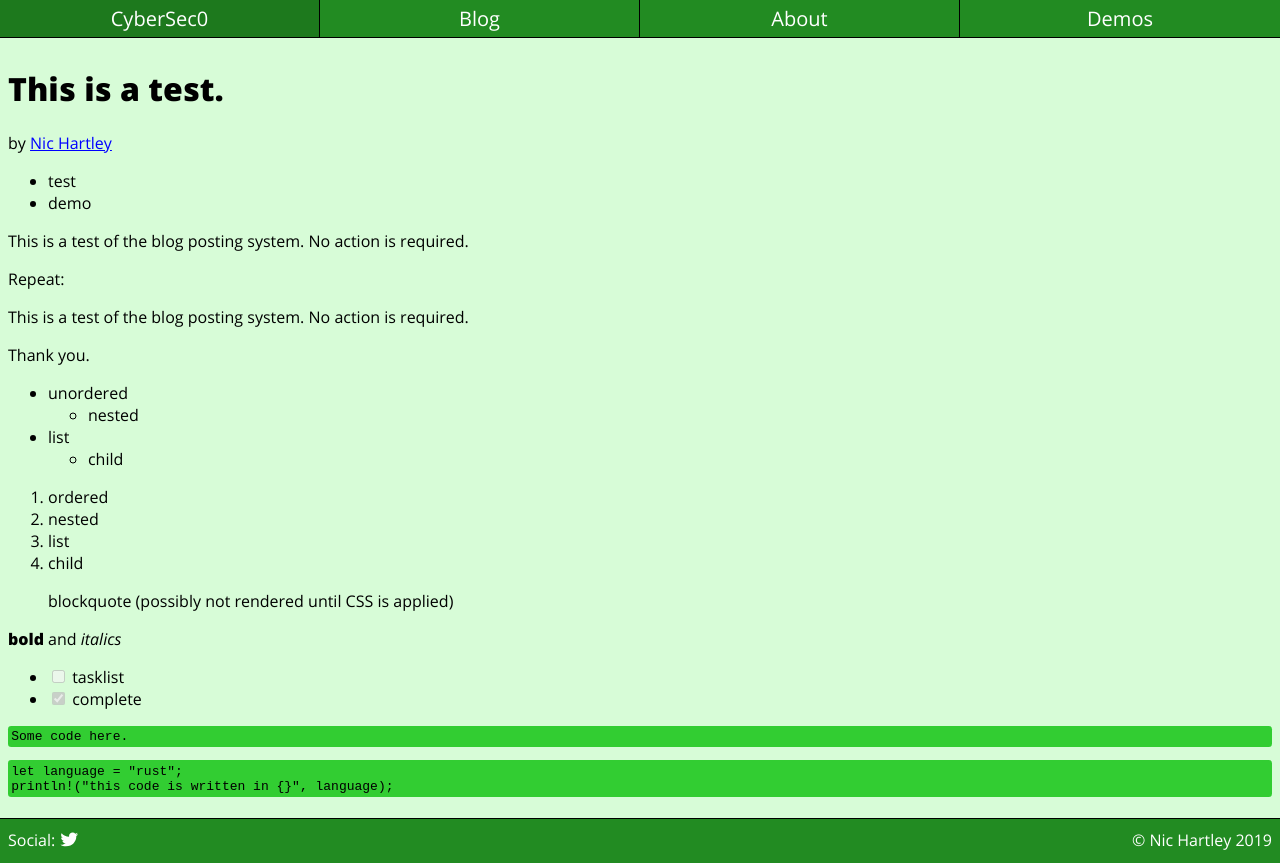
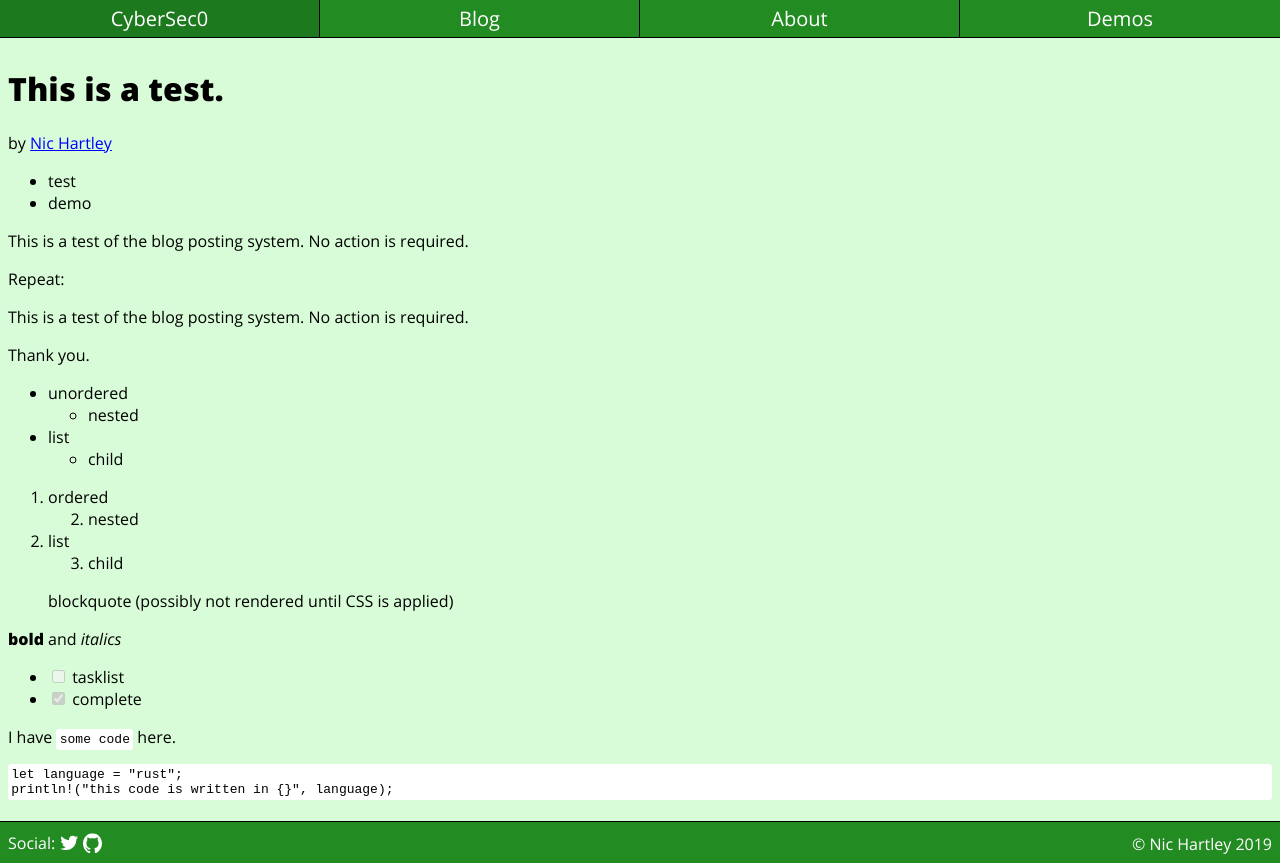
Before and after one commit to nic-hartley/CyberSec0, a plain HTML site: page docs/blog/test-post/index.html in a window 1280 px wide. Drawn offline with Linux system fonts and the light colour scheme.

Commit message:
add github repo

```diff
--- a/assets/styles/styles.scss
+++ b/assets/styles/styles.scss
@@ -54,7 +54,7 @@ main {
   code {
     padding: 0.25em;
     border-radius: 0.25em;
-    background: $emphasis;
+    background: white;
   }
 
   pre code {
--- a/docs/blog/test-post/index.html
+++ b/docs/blog/test-post/index.html
@@ -44,10 +44,16 @@
 </li>
 </ul>
 <ol>
-<li>ordered</li>
+<li>ordered
+<ol start="2">
 <li>nested</li>
-<li>list</li>
+</ol>
+</li>
+<li>list
+<ol start="3">
 <li>child</li>
+</ol>
+</li>
 </ol>
 <blockquote>
 <p>blockquote (possibly not rendered until CSS is applied)</p>
@@ -59,8 +65,7 @@ tasklist</li>
 <li><input disabled="" type="checkbox" checked=""/>
 complete</li>
 </ul>
-<pre><code>Some code here.
-</code></pre>
+<p>I have <code>some code</code> here.</p>
 <pre><code class="language-rust">let language = &quot;rust&quot;;
 println!(&quot;this code is written in {}&quot;, language);
 </code></pre>
@@ -72,6 +77,9 @@ println!(&quot;this code is written in {}&quot;, language);
         Social:
         <a class="twitter" href="https://twitter.com/cyber_sec_0" rel="noopener">
           <img alt="Twitter logo" src="/logos/twitter.svg">
+        </a>
+        <a class="github" href="https://github.com/nic-hartley/CyberSec0" rel="noopener">
+          <img alt="GitHub logo" src="/logos/github.svg">
         </a>
         <!-- These aren't set up yet, but feel free to take a sneak peek!
         <a class="eco" href="https://profiles.eco/cybers?ref=tm" rel="noopener">
```
Also changed, not shown: docs/about/index.html (+4 -1 lines), docs/bios/nic/index.html (+3 -0 lines), docs/bios/not-nic/index.html (+3 -0 lines), docs/blog/index.html (+3 -0 lines), docs/blog/test-post-pt2/index.html (+3 -0 lines), docs/index.html (+3 -0 lines), templates/global.html (+3 -0 lines), assets/static/logos/eco.svg, assets/static/logos/github.svg (added), docs/logos/eco.svg, docs/logos/github.svg (added), docs/styles.css, 1 other file.
